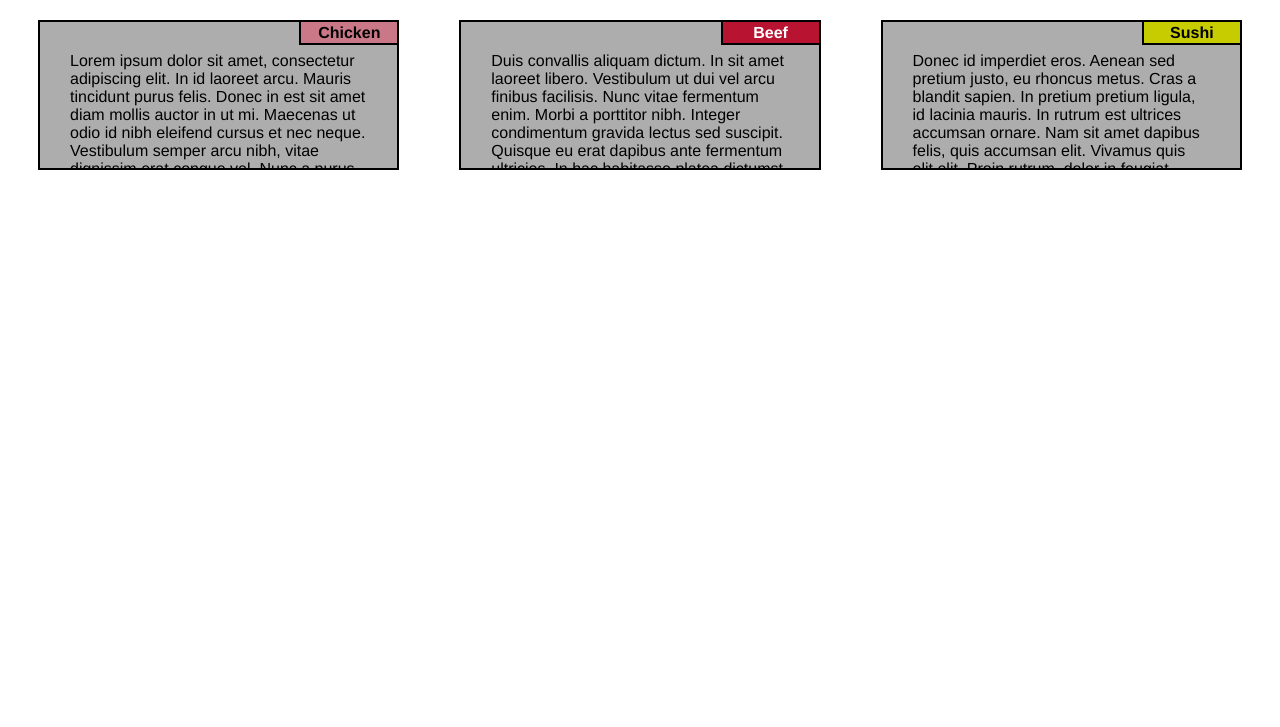
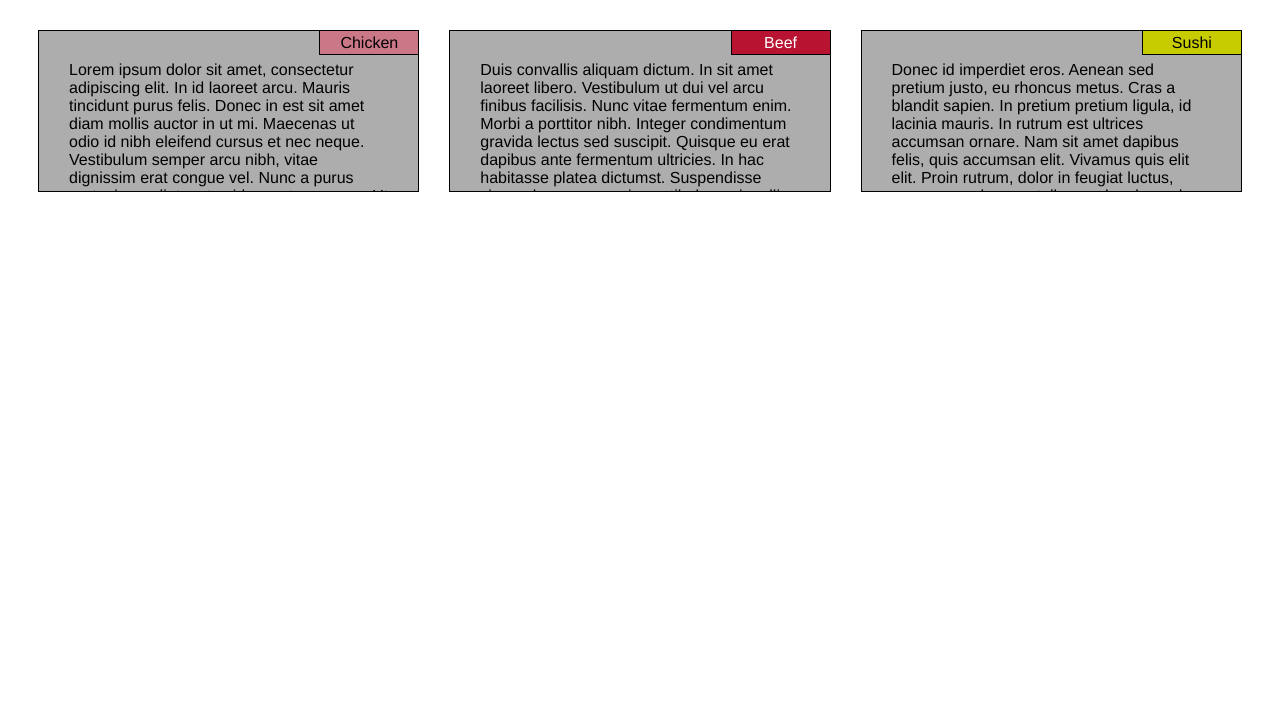
Before and after one commit to ciroprates/coursera-test, a plain HTML site: page module2-solution/index.html in a window 1280 px wide. Shown: the part 73-800 px from the top of the page. Drawn offline with Linux system fonts and the light colour scheme.

Commit message:
Final adjustments.

```diff
--- a/module2-solution/css/style.css
+++ b/module2-solution/css/style.css
@@ -4,45 +4,40 @@
 }
 h1 {
   margin-bottom: 15px;
+  text-align: center;
+}
+
+article {
+  padding-left: 30px;
 }
 
 section {
-  position: relative;
   padding-right: 30px;
-  padding-left: 30px;
 }
 
 div {
   position: relative;
-  border: 2px solid black;
+  margin-top: 30px;
+  padding: 30px;
+  border: 1px solid black;
   background-color: #ADADAD;
   width: 90%;
-  height: 150px;
-  margin-right: auto;
-  margin-left: auto;
-  margin-top: 20px;
+  height: 162px;
   font-family: Helvetica;
   color: black;
   overflow: hidden;
-  padding: 30px;
 }
 
 p {
   position: absolute;
-  right: -2px;
-  top: -3px;
+  right: -1px;
+  top: -17px;
+  padding-top: 3px;
+  border: 1px solid black;
   width: 100px;
   height: 25px;
-  margin-right: auto;
-  margin-left: auto;
   font-family: Helvetica;
-  margin-top: 1px;
   text-align: center;
-  font-weight: bold;
-  border: 2px solid black;
-  padding-top: 2px;
-  padding-bottom: 2px;
-
 }
 
 .chicken {
@@ -59,13 +54,10 @@ p {
   background-color: #C7CC00;
 }
 
-
-/* Simple Responsive Framework. */
 .row {
   width: 100%;
 }
 
-/********** Large devices only **********/
 /** The browser should display a desktop version
 of the site when the width of the browser window is
 992px and above**/
```
